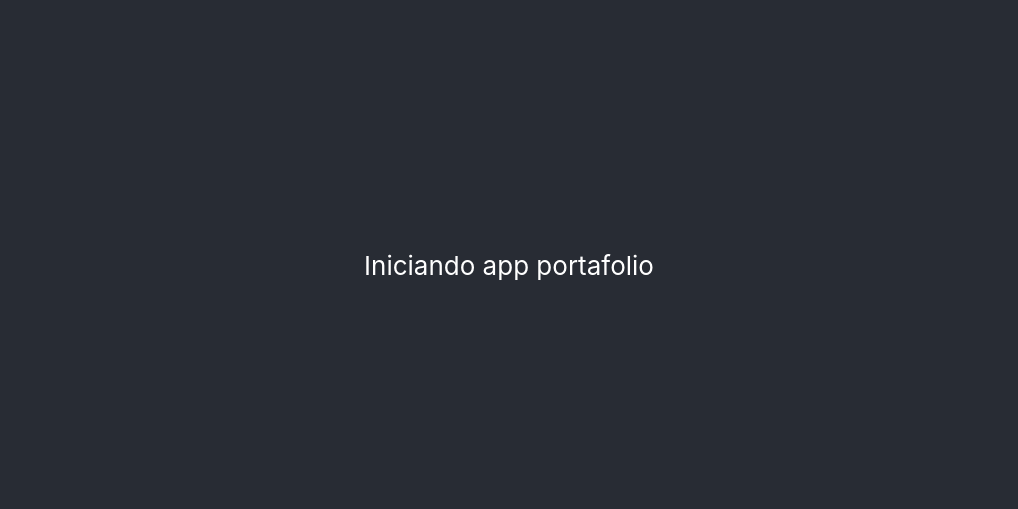
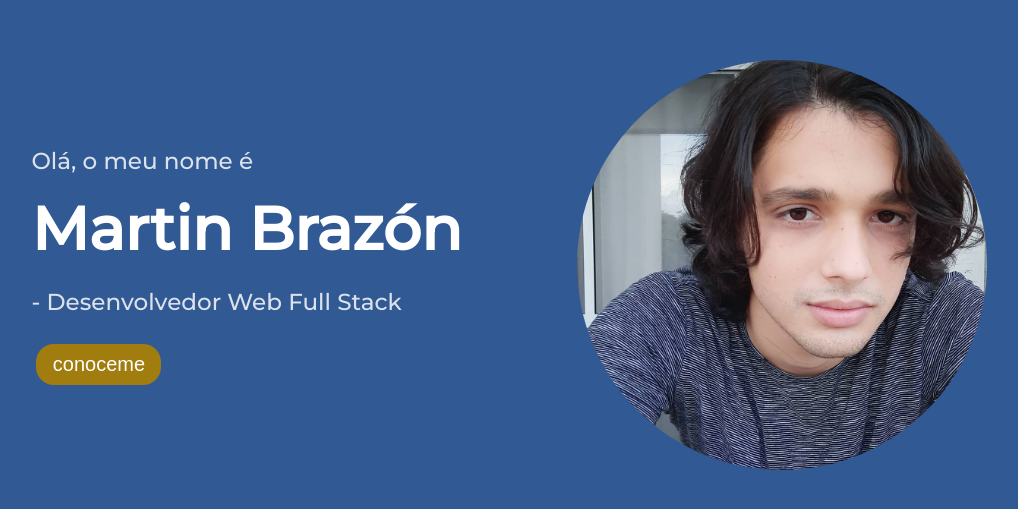
Before and after one commit to MartinGBB/MartinGBB.github.io, a React (Create React App) app in the folder app-portafolio/: page / in a window 1280 px wide. Shown: the part 135-644 px from the top of the page, without its empty margins (131-1149 px from the left). Built offline with nearby package versions, Linux system fonts and the light colour scheme.

Commit message:
pagina 1

```diff
--- a/app-portafolio/src/App.css
+++ b/app-portafolio/src/App.css
@@ -1,38 +1,21 @@
-.App {
-  text-align: center;
-}
-
-.App-logo {
-  height: 40vmin;
-  pointer-events: none;
-}
-
-@media (prefers-reduced-motion: no-preference) {
-  .App-logo {
-    animation: App-logo-spin infinite 20s linear;
-  }
-}
-
-.App-header {
-  background-color: #282c34;
+/* .App {
+  background-color: rgb(243, 242, 237);
   min-height: 100vh;
   display: flex;
   flex-direction: column;
   align-items: center;
   justify-content: center;
-  font-size: calc(10px + 2vmin);
-  color: white;
 }
 
-.App-link {
-  color: #61dafb;
+.components {
+  width: 95%;
+  height: 90vh;
+  display: flex;
+  align-items: center;
+  border-radius: 5px;
 }
 
-@keyframes App-logo-spin {
-  from {
-    transform: rotate(0deg);
-  }
-  to {
-    transform: rotate(360deg);
-  }
-}
+.App-logo {
+  height: 20vmin;
+  pointer-events: none;
+} */
--- a/app-portafolio/src/App.js
+++ b/app-portafolio/src/App.js
@@ -1,11 +1,14 @@
 import './App.css';
+import InitialPage from './Pages/InitialPage';
+// import SumaryOfMy from './Pages/SumaryOfMe';
 
 function App() {
   return (
     <div className="App">
-      <header className="App-header">
-        <p>Iniciando app portafolio</p>
-      </header>
+      <span className="components">
+        <InitialPage />
+        {/* <SumaryOfMy /> */}
+      </span>
     </div>
   );
 }
--- /dev/null
+++ b/app-portafolio/src/Components/Button/index.jsx
@@ -0,0 +1,11 @@
+import './style.css';
+
+function Button() {
+  return (
+    <div>
+      <button type = 'button'>conoceme</button>
+    </div>
+  );
+}
+
+export default Button;
--- /dev/null
+++ b/app-portafolio/src/Components/Button/style.css
@@ -0,0 +1,19 @@
+button {
+  border-radius: 18px;
+  background-color: #a17d0f;
+  border: none;
+  color: var(--main-font-color);
+  font-size: 20px;
+  padding: 9px;
+  width: 125px;
+  transition: all 0.5s;
+  cursor: pointer;
+  margin: 5px;
+}
+
+button:hover {
+  background-color: #ad9403;
+  -webkit-transform: scale(1.1);
+  transform: scale(1.1);
+  color: white;
+}
--- /dev/null
+++ b/app-portafolio/src/Components/Presentation/index.jsx
@@ -0,0 +1,19 @@
+import './style.css';
+import fotoMartin from '../../images/minhafoto.jpg';
+import Button from "../Button";
+
+function Presentation() {
+  return(
+    <div className="content">
+      <div className="text-content">
+      <span>Olá, o meu nome é</span>
+      <h1 className="nome">Martin Brazón</h1>
+      <p>- Desenvolvedor Web Full Stack</p>
+      <Button />
+      </div>
+      <img src={fotoMartin} className="photo-martin" alt="foto de Martin" />
+    </div>
+  );
+};
+
+export default Presentation;
--- /dev/null
+++ b/app-portafolio/src/Components/Presentation/style.css
@@ -0,0 +1,39 @@
+.content {
+  display: flex;
+  justify-content: center;
+  align-items: center;
+  background-color: var(--bg-color);
+  height: 100vh;
+  flex-wrap: wrap;
+}
+
+.photo-martin {
+  margin-left: 9%;
+  border-radius: 50%;
+  max-width: 32%;
+  transition: all 0.7s ease;
+  /* -webkit-mask-image:-webkit-gradient(linear, left top, left bottom, right top,
+  from(rgba(0,0,0,1)), to(rgba(0,0,0,0)));
+  mask-image: linear-gradient(to left, rgb(0, 0, 0), rgba(0, 0, 0, 0.253)); */
+}
+
+/* .photo-martin:hover {
+  transform: scale(1.1);
+} */
+
+.text-content {
+  color: var(--main-font-color);
+  font-size: 30px;
+  display: flex;
+  display: block;
+  justify-content: flex-start;
+}
+
+h1 {
+  margin: 15px 0px;
+}
+
+span, p {
+  font-size: 77%;
+  color: var(--secondary-font-color);
+}
--- /dev/null
+++ b/app-portafolio/src/Components/index.js
@@ -0,0 +1,2 @@
+export { default as Presentation } from './Presentation';
+export { default as Button } from './Button';
--- /dev/null
+++ b/app-portafolio/src/Pages/InitialPage.js
@@ -0,0 +1,11 @@
+import { Presentation } from '../Components';
+
+function InitialPage() {
+  return (
+    <div>
+      <Presentation />
+    </div>
+  );
+}
+
+export default InitialPage;
--- /dev/null
+++ b/app-portafolio/src/Pages/SumaryOfMe.js
@@ -0,0 +1,11 @@
+// import Presentation from "../Components/Presentation";
+
+function SumaryOfMy() {
+  return (
+    <div>
+      <p>hola</p>
+    </div>
+  );
+}
+
+export default SumaryOfMy;
--- a/app-portafolio/src/index.css
+++ b/app-portafolio/src/index.css
@@ -1,13 +1,12 @@
+@import url('https://fonts.googleapis.com/css2?family=Montserrat:wght@500&display=swap');
+:root {
+  --bg-color: rgb(49, 89, 148);
+  --main-font-color: rgb(255, 255, 255);
+  --secondary-font-color: rgba(255, 255, 255, 0.829);
+  --font-primary: 'Montserrat', sans-serif;
+}
+
 body {
   margin: 0;
-  font-family: -apple-system, BlinkMacSystemFont, 'Segoe UI', 'Roboto', 'Oxygen',
-    'Ubuntu', 'Cantarell', 'Fira Sans', 'Droid Sans', 'Helvetica Neue',
-    sans-serif;
-  -webkit-font-smoothing: antialiased;
-  -moz-osx-font-smoothing: grayscale;
+  font-family: var(--font-primary);
 }
-
-code {
-  font-family: source-code-pro, Menlo, Monaco, Consolas, 'Courier New',
-    monospace;
-}
```
Also changed, not shown: app-portafolio/src/images/minhafoto.jpg (added).
